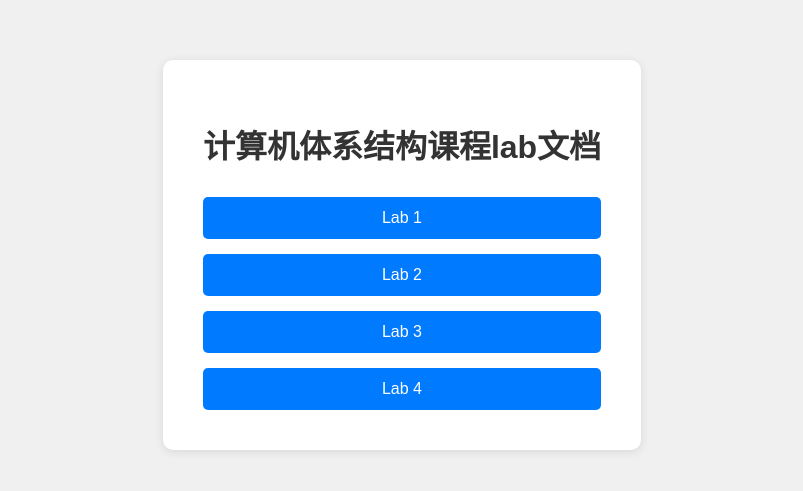
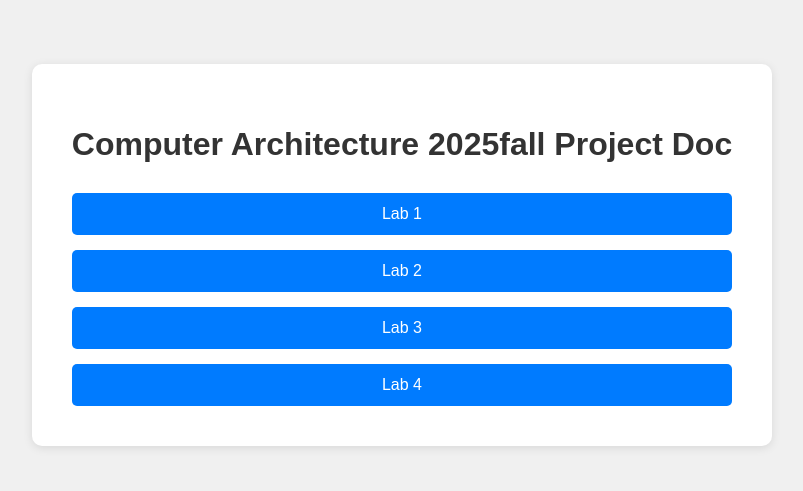
Before and after one commit to lldary/lldary.github.io, a plain HTML site: page index.html in a window 1280 px wide. Shown: the part 145-636 px from the top of the page, without its empty margins (238-1041 px from the left). Drawn offline with Linux system fonts and the light colour scheme.

Commit message:
update cover page

```diff
--- a/index.html
+++ b/index.html
@@ -2,7 +2,7 @@
 <html lang="zh-CN">
 <head>
     <meta charset="UTF-8">
-    <title>计算机体系结构课程lab文档</title>
+    <title>Computer Architecture 2025fall Project Doc</title>
     <style>
         body {
             font-family: Arial, sans-serif;
@@ -45,7 +45,7 @@
 </head>
 <body>
     <div class="container">
-        <h1>计算机体系结构课程lab文档</h1>
+        <h1>Computer Architecture 2025fall Project Doc</h1>
         <div class="links">
             <a href="proj1/">Lab 1</a>
             <a href="proj2/">Lab 2</a>
```
